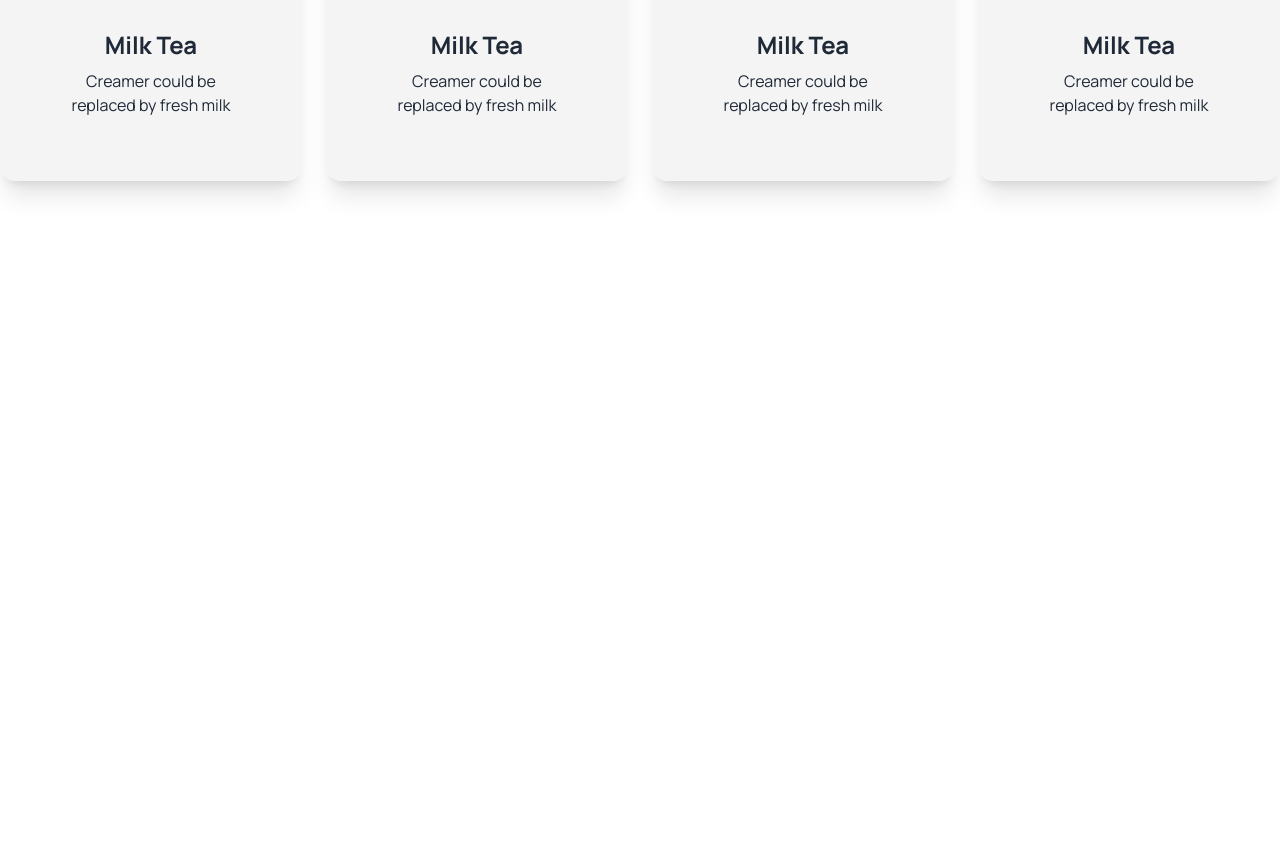
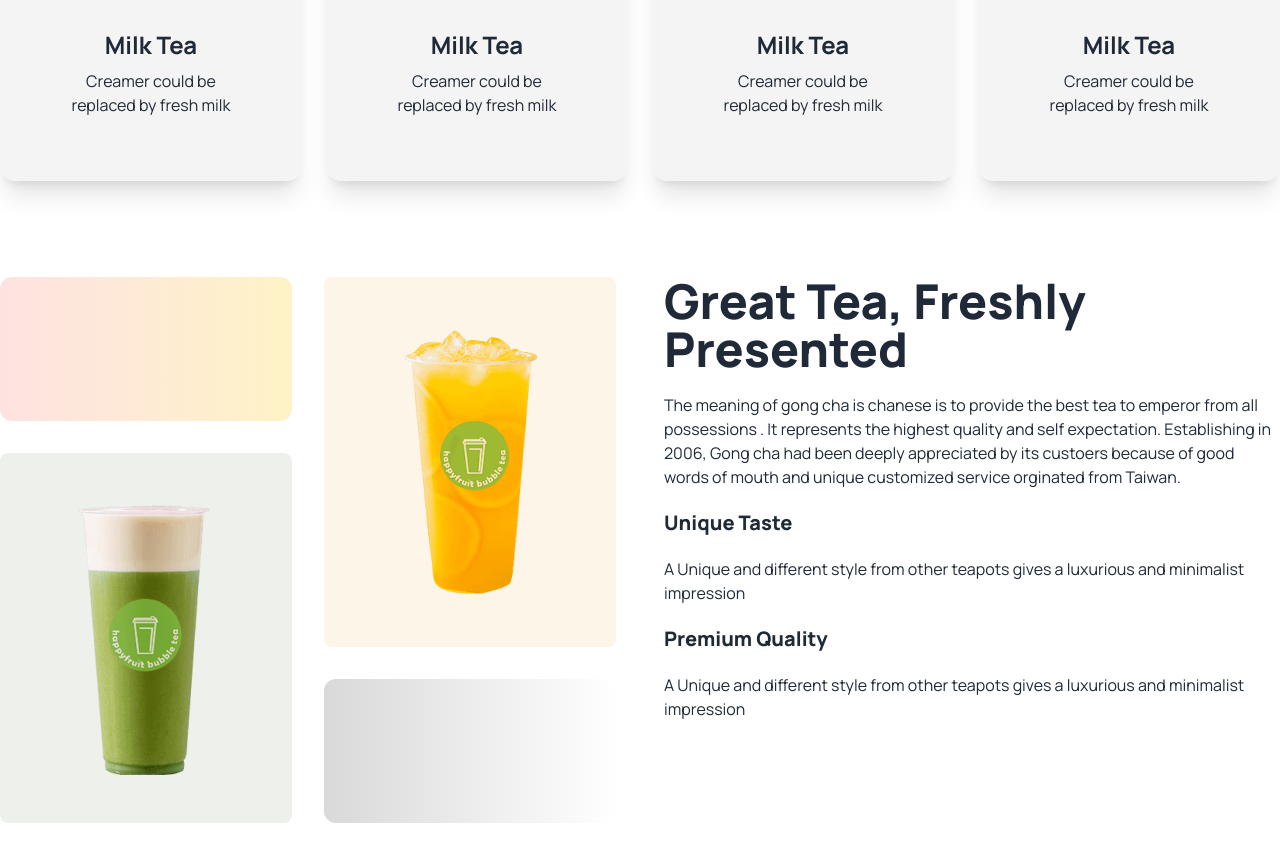
Before and after one commit to sifat70/tea-shop-website, a plain HTML site: page index.html in a window 1280 px wide. Shown: the part 892-1753 px from the top of the page. Before the commit the page ends 1169 px from the top, so only its background shows below. Drawn offline with nearby package versions, Linux system fonts and the light colour scheme.

Commit message:
great tea added

```diff
--- a/index.html
+++ b/index.html
@@ -104,6 +104,29 @@
                 </div>
             </div>
         </section>
+        <!-- featured section end -->
+
+        <!-- great tea section -->
+        <section class="my-24 flex gap-12 flex-col lg:flex-row">
+            <div class="grid gap-8 grid-cols-1 md:grid-cols-2 flex-1">
+                <div class="rounded-xl h-36 bg-gradient-to-r from-red-100 to-amber-100"></div>
+                <div class="row-span-2 bg-[#E6A6231A] rounded-lg px-8 py-12 flex justify-center items-center">
+                    <img src="./images/fresh-1.png" alt="">
+                </div>
+                <div class="row-span-2 bg-[#5776391A] rounded-lg px-8 py-12 flex justify-center items-center">
+                    <img src="./images/fresh-2.png" alt="">
+                </div>
+                <div class="rounded-xl h-36 bg-gradient-to-r from-[#D9D9D9] to-[#FFFFFF]"></div>
+            </div>
+            <div class="space-y-5 flex-1">
+                <h3 class="text-5xl font-extrabold">Great Tea, Freshly <br> Presented</h3>
+                <p>The meaning of gong cha is chanese is to provide the best tea to emperor from all possessions . It represents the highest quality and self expectation. Establishing in 2006, Gong cha had been deeply appreciated by its custoers  because of good words of mouth and unique customized service orginated from Taiwan.</p>
+                <h3 class="text-xl font-extrabold mt-8">Unique Taste</h3>
+                <p>A Unique and different style from other teapots gives a luxurious and minimalist impression</p>
+                <h3 class="text-xl font-extrabold">Premium Quality</h3>
+                <p>A Unique and different style from other teapots gives a luxurious and minimalist impression</p>
+            </div>
+        </section>
     </main>
     <footer>
 
```
